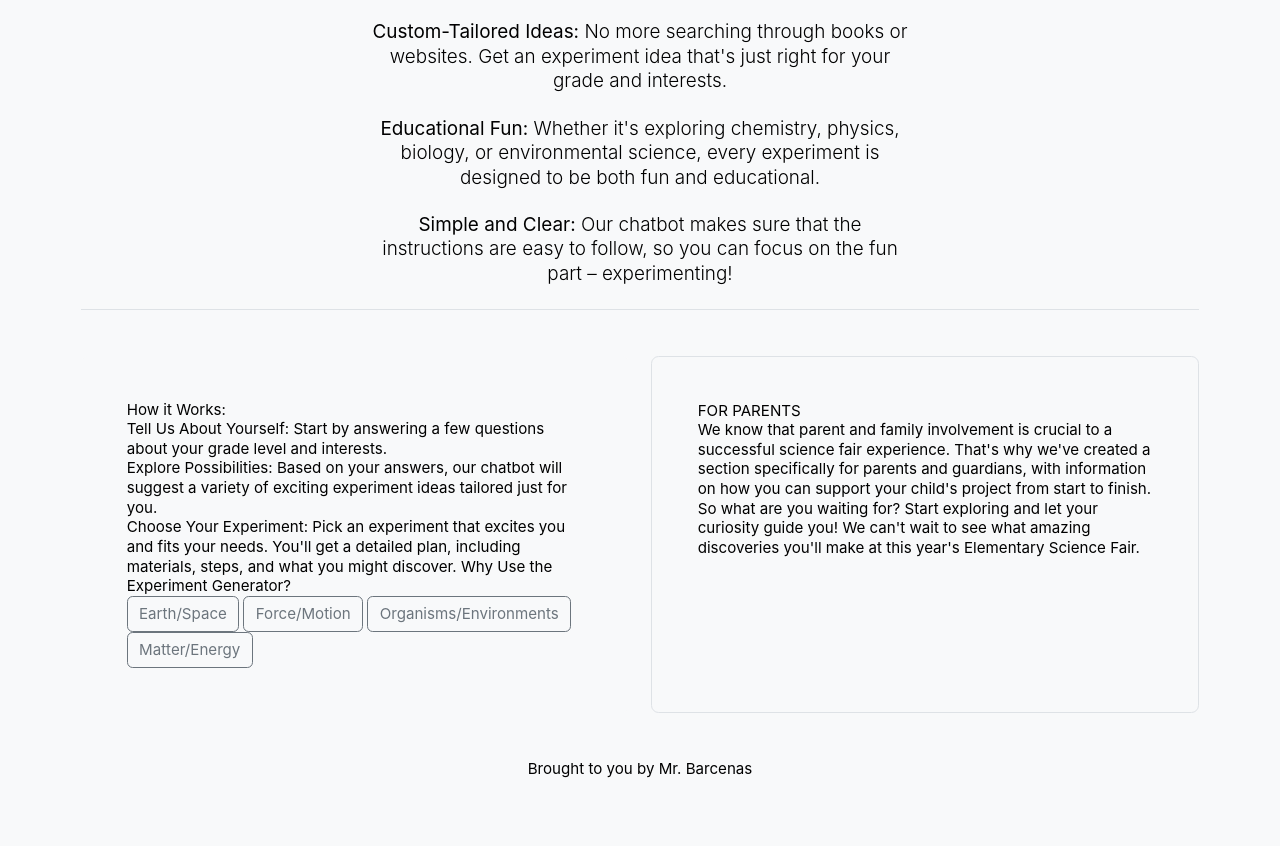
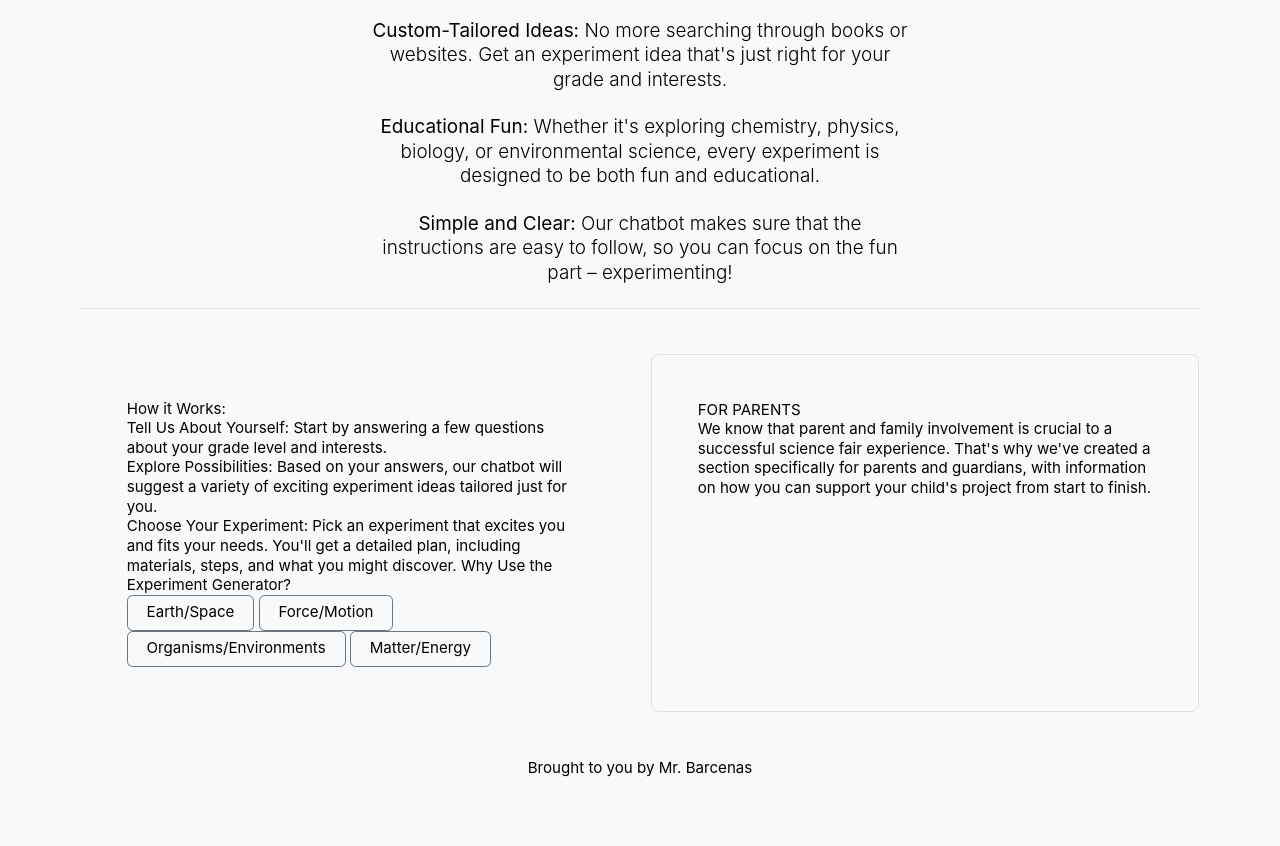
Before and after one commit to ebr93/science-fair, a website built with webpack: page src/template.html in a window 1280 px wide. Shown: the part 344-1190 px from the top of the page. Built offline with nearby package versions, Linux system fonts and the light colour scheme; a script that the page names is missing.

Commit message:
fixed button links, deleted unnecessary buttons

```diff
--- a/src/template.html
+++ b/src/template.html
@@ -28,10 +28,6 @@
                   <li><a href="./matterenergy.html" class="nav-link px-2 text-black">Matter/Energy</a></li>
                 </ul>
 
-                <div class="text-end">
-                  <button type="button" class="btn btn-outline-light me-2">Login</button>
-                  <button type="button" class="btn btn-warning">Sign-up</button>
-                </div>
               </div>
             </div>
         </header>
@@ -78,18 +74,16 @@
                   Choose Your Experiment: Pick an experiment that excites you and fits your needs. You'll get a detailed plan, including materials, steps, and what you might discover.
                   Why Use the Experiment Generator?
                 </p>
-                <button class="btn btn-outline-secondary" type="button">Earth/Space</button>
-                <button class="btn btn-outline-secondary" type="button">Force/Motion</button>
-                <button class="btn btn-outline-secondary" type="button">Organisms/Environments</button>
-                <button class="btn btn-outline-secondary" type="button">Matter/Energy</button>
+                <button class="btn btn-outline-secondary" type="button"><a href="./earthspace.html" class="nav-link px-2 text-black">Earth/Space</a></button>
+                <button class="btn btn-outline-secondary" type="button"><a href="./forcemotion.html" class="nav-link px-2 text-black">Force/Motion</a></button>
+                <button class="btn btn-outline-secondary" type="button"><a href="./organisms.html" class="nav-link px-2 text-black">Organisms/Environments</a></button>
+                <button class="btn btn-outline-secondary" type="button"><a href="./matterenergy.html" class="nav-link px-2 text-black">Matter/Energy</a></button>
               </div>
             </div>
             <div class="col-md-6">
               <div class="h-100 p-5 bg-light border rounded-3 text-bg-light">
                 <h2>FOR PARENTS</h2>
                 <p>We know that parent and family involvement is crucial to a successful science fair experience. That's why we've created a section specifically for parents and guardians, with information on how you can support your child's project from start to finish.
-
-                  So what are you waiting for? Start exploring and let your curiosity guide you! We can't wait to see what amazing discoveries you'll make at this year's Elementary Science Fair.
                 </p>
               </div>
             </div>
```
Also changed, not shown: src/earthspace.html (+0 -4 lines), src/forcemotion.html (+0 -4 lines), src/matterenergy.html (+0 -4 lines), src/organisms.html (+0 -4 lines), dist/earthspace.html, dist/forcemotion.html, dist/index.html, dist/matterenergy.html, dist/organisms.html.
